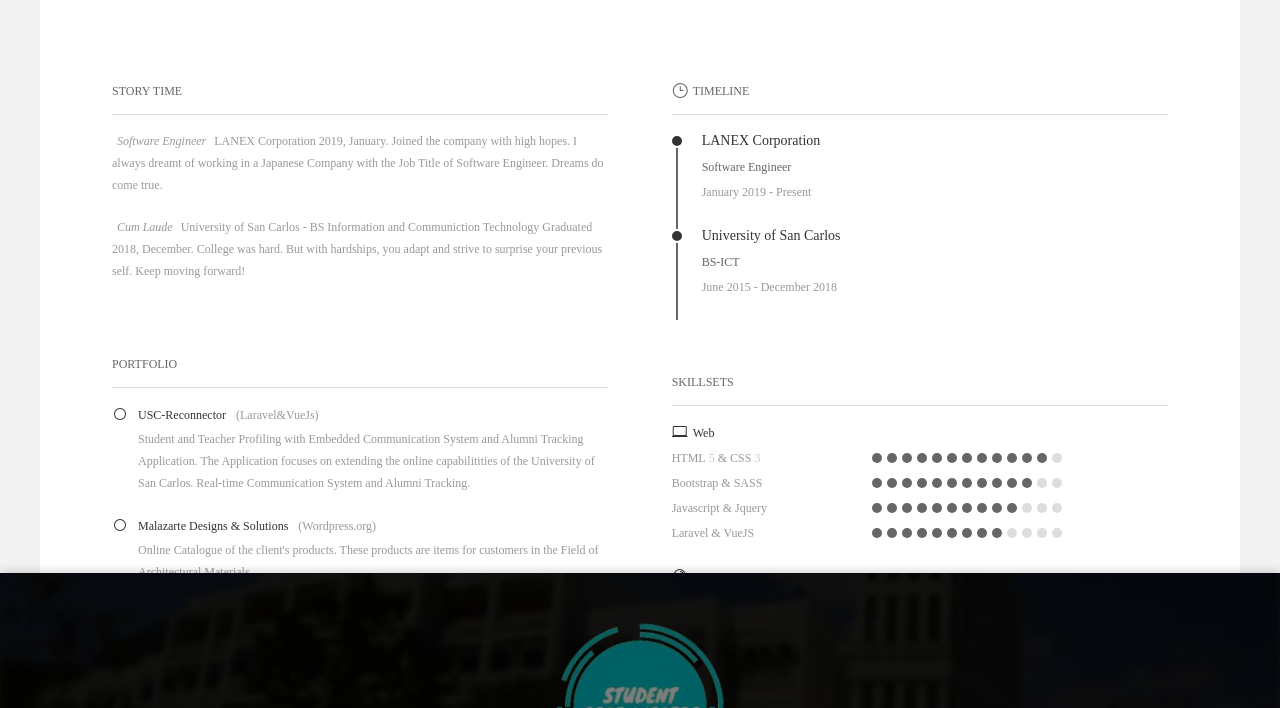
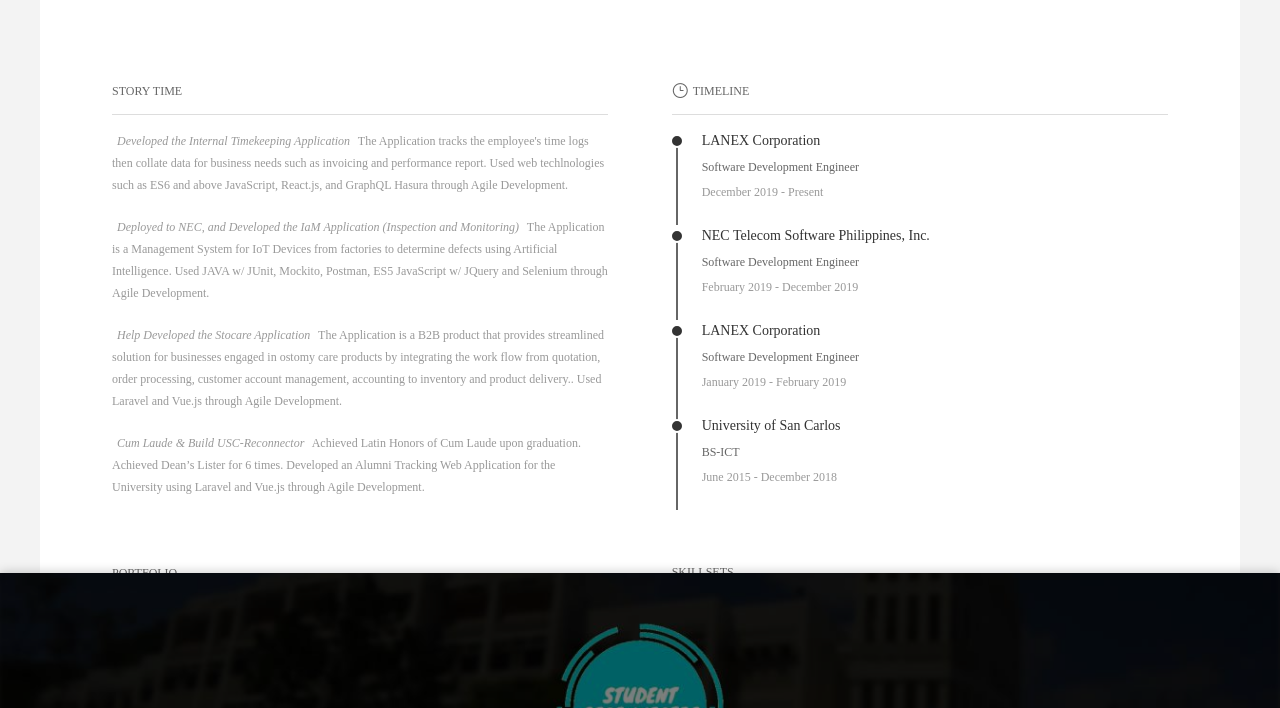
Before and after one commit to LecarreGavini/LecarreGavini.github.io, a plain HTML site: page index.html in a window 1280 px wide. Shown: the part 227-935 px from the top of the page. Drawn offline with Linux system fonts and the light colour scheme.

Commit message:
Updated Storytime and Timeline

```diff
--- a/css/responsive.css
+++ b/css/responsive.css
@@ -10,14 +10,14 @@
 	.info_timeline dl dt { width: 200px; }
 	.info_timeline dl dd { width: calc(100% - 200px); width: -moz-calc(100% - 200px); width: -webkit-calc(100% - 200px); }
 	.footer a { float: right; }
-	.tip_avatar_con { background: url('../images/me.jpg') no-repeat 20% center; }
-	.tip_right { width: 45%; height: 460px; position: absolute; right: 0; top: 50%; margin: -230px 0 0; }
+	.tip_avatar_con { background: url('../images/me/me_straight.jpg') no-repeat 10% center; background-position: 20% 20%; background-size: 40% }
+	.tip_right { width: 45%; height: 460px; position: absolute; right: -200px; top: 50%; margin: -230px 0 0; }
 	.info_content.over .desc { height: 0; margin: 0; }
-	.info_content.over .s5.curr { height: 474px }
-	.info_content.over .s4.curr { padding-top: 100px; height: 374px }
-	.info_content.over .s3.curr { padding-top: 200px; height: 274px }
-	.info_content.over .s2.curr { padding-top: 300px; height: 174px }
-	.info_content.over .s1.curr { padding-top: 400px; height: 74px }
+	/* .info_content.over .s5.curr { height: 474px } */
+	.info_content.over .s4.curr { height: 374px }
+	.info_content.over .s3.curr { padding-top: 100px; height: 274px }
+	.info_content.over .s2.curr { padding-top: 200px; height: 174px }
+	.info_content.over .s1.curr { padding-top: 300px; height: 74px }
 	.info_content ul li .btn_go { height: 30px; line-height: 30px; padding: 0 5px 0 10px; position: absolute; right: 10px; top: 5px; font-weight: normal; display: none; }
 	.info_content ul li:hover .btn_go { display: block; }
 
@@ -48,7 +48,7 @@
 	.footer a { float: none; }
 	.tip_avatar_con { background-position: center center; }
 	.tip_right { width: 80%; padding: 10% 10% 30%; height: auto; position: relative; top: 0; margin: 0; background-color: rgba(215,62,42,0.95); }
-	.info_content.over .desc { height: auto; margin-bottom: 20px; }
+	.info_content.over .desc { height: 100px; margin-bottom: 20px; }
 	.info_content.over .s5.curr, .info_content.over .s4.curr, .info_content.over .s3.curr, .info_content.over .s2.curr, .info_content.over .s1.curr { padding-top: 0; height: auto; }
 	.info_content ul li .btn_go { display: block; position: relative; right: 0; top: 0; width: 80%; margin: -12px 0 30px 26px; }
 	.descprition { width: 94%; }
--- a/css/style.css
+++ b/css/style.css
@@ -99,7 +99,7 @@
 .content { width: 88%; padding: 6%; margin: 0; }
 .header { padding: 0 0 3%; }
 .avatar { width: 152px; height: 152px; position: relative; }
-.avatar .avatar_pic { width: 150px; height: 150px; display: block; background: url(../images/MyFace.jpg) no-repeat center center;  border: 1px #ccc solid; overflow: hidden; }
+.avatar .avatar_pic { width: 150px; height: 150px; display: block; background: url(../images/me/me_straight.jpg) no-repeat center center;  border: 1px #ccc solid; overflow: hidden; background-size: 170px; background-position: -6px 0px; }
 .avatar:hover .avatar_pic { animation:myloading 1s linear infinite; -moz-animation:myloading 1s linear infinite; -webkit-animation:myloading 1s linear infinite; -o-animation:myloading 1s linear infinite; }
 .avatar .avatar_pic em { width: 130px; height: 130px; line-height: 130px; text-align: center; position: absolute; left: 1px; top: 1px; background-color: rgba(255,255,255,0.95); color: #999; font-size: 22px; filter:alpha(opacity=0); -moz-opacity:0; opacity:0; border: 10px #fff solid; }
 .avatar:hover .avatar_pic em { filter:alpha(opacity=100); -moz-opacity:1; opacity:1; }
--- a/index.html
+++ b/index.html
@@ -56,21 +56,32 @@
 				<!--left-->
 				<div class="info_area info_left info_content">
 					<h5>STORY TIME</h5>
-					<p class="desc s5">
-						<em class="count">Software Engineer</em> LANEX Corporation 2019, January. Joined the company
-						with high hopes.
-						I always dreamt of working in a Japanese Company with the Job Title of Software Engineer. Dreams
-						do come true.
+					<p class="desc s4">
+						<em class="count">Developed the Internal Timekeeping Application</em> The Application tracks the
+						employee's time logs then collate data for business needs such as invoicing and performance
+						report. Used web techlnologies such as ES6 and above JavaScript, React.js, and GraphQL Hasura
+						through Agile Development.
+					</p>
+					<p class="desc s3">
+						<em class="count">Deployed to NEC, and Developed the IaM Application (Inspection and
+							Monitoring)</em> The Application is a Management System for IoT Devices from factories to
+						determine defects using Artificial Intelligence. Used JAVA w/ JUnit, Mockito, Postman, ES5
+						JavaScript w/ JQuery and Selenium through Agile Development.
+					</p>
+					<p class="desc s2">
+						<em class="count">Help Developed the Stocare Application</em> The Application is a B2B
+						product that provides streamlined solution for businesses engaged in ostomy care
+						products by integrating the work flow from quotation, order processing, customer account
+						management, accounting to inventory and product delivery.. Used Laravel and Vue.js through Agile
+						Development.
+					</p>
+					<p class="desc s1">
+						<em class="count">Cum Laude & Build USC-Reconnector</em> Achieved Latin Honors of Cum Laude upon
+						graduation. Achieved Dean’s Lister for 6 times. Developed an Alumni Tracking Web Application
+						for the University using Laravel and Vue.js through Agile Development.
 					</p>
 
-					<p class="desc s4">
-						<em class="count">Cum Laude</em> University of San Carlos - BS Information and Communiction
-						Technology
-						Graduated 2018, December. College was hard. But with hardships, you
-						adapt and strive to surprise your previous self. Keep moving forward!
-					</p>
-
-					<h5>PORTFOLIO</h5>
+					<h5 style="padding-top: 43px">PORTFOLIO</h5>
 					<ul>
 						<li class="clearfix">
 							<div class="con">
@@ -118,17 +129,37 @@
 				<div class="info_area info_right info_timeline">
 					<h5><i aria-hidden="true" data-icon="&#x7d;"></i>TIMELINE</h5>
 					<ul>
-						<li class="clearfix top" id="s5">
+						<li class="clearfix top" id="s4">
 							<!--list样式-->
 							<div class="dot"><b></b></div>
 							<!--内容-->
 							<div class="con">
 								<h3>LANEX Corporation</h3>
-								<p>Software Engineer</p>
-								<p class="desc">January 2019 - Present</p>
+								<p>Software Development Engineer</p>
+								<p class="desc">December 2019 - Present</p>
 							</div>
 						</li>
-						<li class="clearfix" id="s4">
+						<li class="clearfix top" id="s3">
+							<!--list样式-->
+							<div class="dot"><b></b></div>
+							<!--内容-->
+							<div class="con">
+								<h3>NEC Telecom Software Philippines, Inc.</h3>
+								<p>Software Development Engineer</p>
+								<p class="desc">February 2019 - December 2019</p>
+							</div>
+						</li>
+						<li class="clearfix top" id="s2">
+							<!--list样式-->
+							<div class="dot"><b></b></div>
+							<!--内容-->
+							<div class="con">
+								<h3>LANEX Corporation</h3>
+								<p>Software Development Engineer</p>
+								<p class="desc">January 2019 - February 2019</p>
+							</div>
+						</li>
+						<li class="clearfix" id="s1">
 							<!--list样式-->
 							<div class="dot"><b></b></div>
 							<!--内容-->
```
